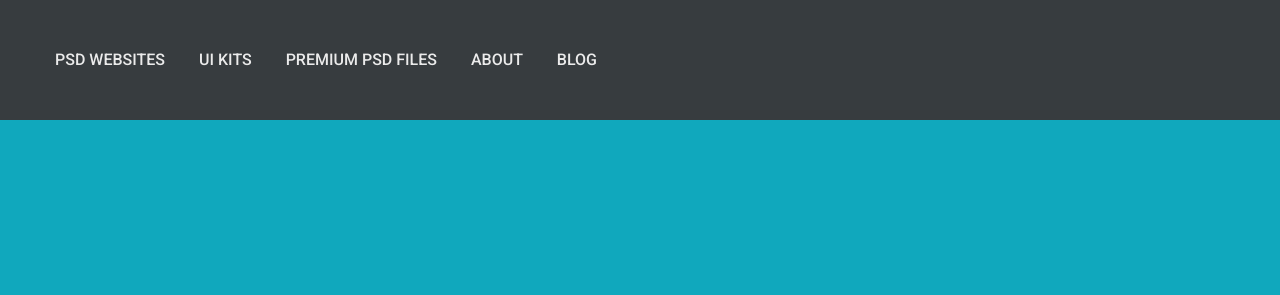
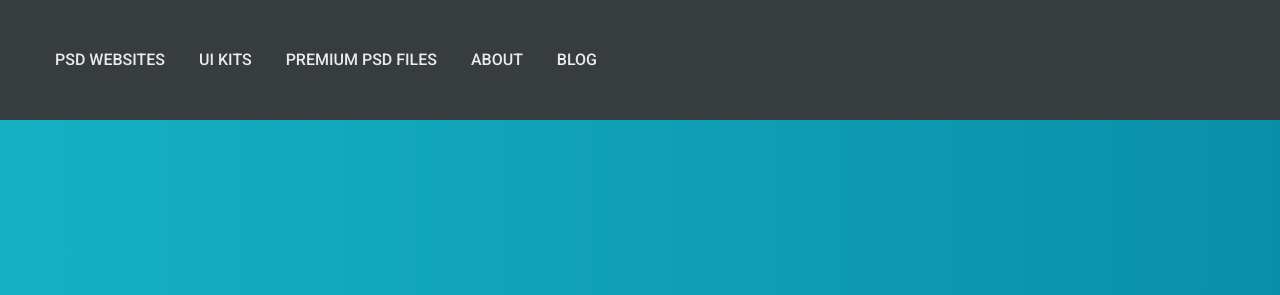
Before and after one commit to kosmicheskij-kotik/bsuir-labs, a plain HTML site: page responsive_template/index.html in a window 1280 px wide. Shown: the top 295 px of the page. Drawn offline with Linux system fonts and the light colour scheme.

Commit message:
Changed header background to gradient

```diff
--- a/responsive_template/styles/styles.css
+++ b/responsive_template/styles/styles.css
@@ -38,7 +38,7 @@ header
 	display: table;
 	height: 80vh;
 	width: 100%;
-	background-color: #10A8BD;
+	background: linear-gradient(to right, #16B0C3, #0990A9);
 }
 
 .header_content
```
